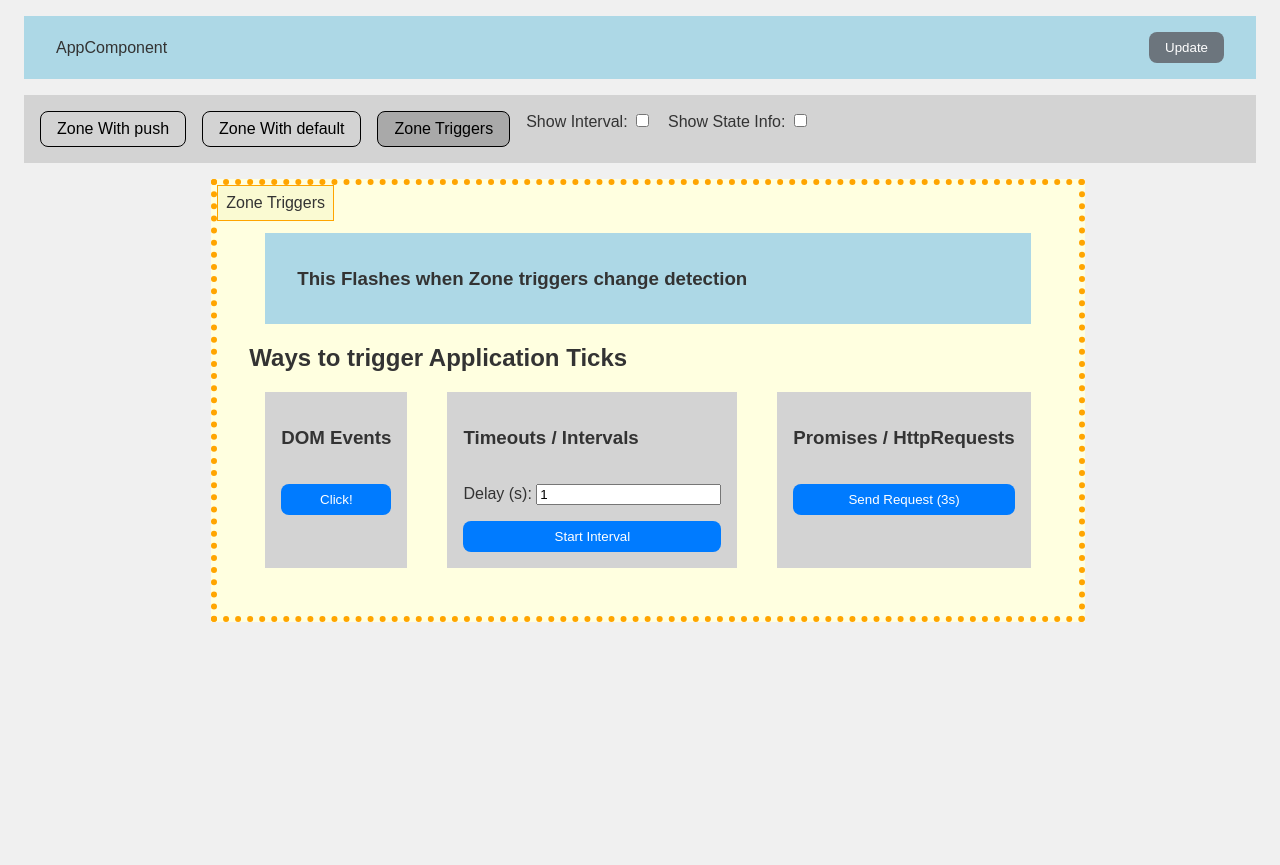
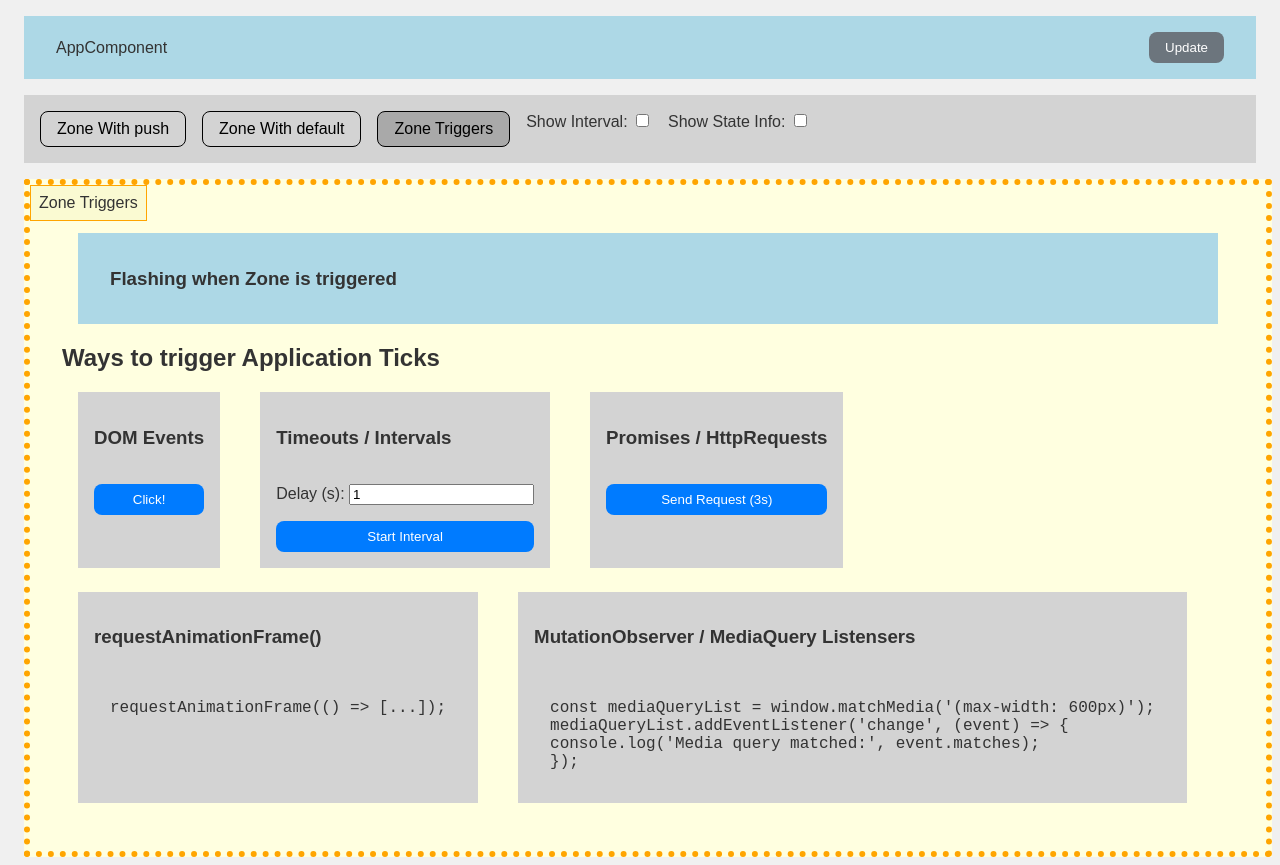
Before and after one commit to lombold/angular-change-detection-demo, an Angular app: page /zone-triggers in a window 1280 px wide. Before the commit the page ends 800 px from the top, so only its background shows below. Built offline with nearby package versions, Linux system fonts and the light colour scheme.

Commit message:
feat(zone-example) design

```diff
--- a/src/app/pages/zone-triggers/zone-triggers.component.ts
+++ b/src/app/pages/zone-triggers/zone-triggers.component.ts
@@ -18,11 +18,11 @@ import { takeUntilDestroyed } from '@angular/core/rxjs-interop';
       <p class="label">Zone Triggers</p>
       <div class="component flex-col blink-once-a" #flashingDiv>
         <div class="flex-row flex-justify-between flex-align-center">
-          <h3>This Flashes when Zone triggers change detection</h3>
+          <h3>Flashing when Zone is triggered</h3>
         </div>
       </div>
       <h2>Ways to trigger Application Ticks</h2>
-      <div class="flex-row">
+      <div class="flex-row flex-wrap">
         <div class="box flex-col">
           <h3>DOM Events</h3>
           <button type="button" (click)="log('Clicked!')">Click!</button>
@@ -41,6 +41,25 @@ import { takeUntilDestroyed } from '@angular/core/rxjs-interop';
           <button type="button" (click)="sendRequest()">
             Send Request (3s)
           </button>
+        </div>
+
+        <div class="box flex-col">
+          <h3>requestAnimationFrame()</h3>
+          <pre data-code>
+            requestAnimationFrame(() => [...]);
+          </pre
+          >
+        </div>
+
+        <div class="box flex-col">
+          <h3>MutationObserver / MediaQuery Listensers</h3>
+          <pre data-code>
+            const mediaQueryList = window.matchMedia('(max-width: 600px)');
+            mediaQueryList.addEventListener('change', (event) => {{ '{' }}
+            console.log('Media query matched:', event.matches);
+            {{ '}' }});
+          </pre
+          >
         </div>
       </div>
     </div>
@@ -87,6 +106,7 @@ export class ZoneTriggersComponent implements OnInit, OnDestroy {
 
   ngOnInit() {
     this.setupZoneChangeMonitor();
+    this.listenToMediaQuery();
   }
 
   ngOnDestroy() {}
@@ -131,6 +151,20 @@ export class ZoneTriggersComponent implements OnInit, OnDestroy {
     await new Promise((resolve) => setTimeout(resolve, 3000));
   }
 
-  // 9. Custom events? nah
-  //
+  // 3. requestAnimationFrame
+  public requestAnimationFrame() {
+    const animate = () => {
+      console.log('Animation frame triggered');
+      requestAnimationFrame(animate);
+    };
+    requestAnimationFrame(animate);
+  }
+
+  // 4. MutationObserver / MediaQuery Listeners
+  public listenToMediaQuery() {
+    const mediaQueryList = window.matchMedia('(min-width: 1000px)');
+    mediaQueryList.addEventListener('change', (event) => {
+      console.log('Media query matched:', event.matches);
+    });
+  }
 }
--- a/src/styles.scss
+++ b/src/styles.scss
@@ -122,6 +122,17 @@ pre {
   padding: 1rem;
   border: orange 6px dotted;
   white-space-collapse: preserve-breaks;
+
+  &[data-code] {
+    font-family: 'Courier New', Courier, monospace;
+    border: none;
+    background-color: lightgray;
+    color: #333;
+    margin: 0;
+    padding: 1rem;
+    white-space-collapse: preserve-breaks;
+  }
+
 }
 
 .blink-once-a {
@@ -156,6 +167,11 @@ pre {
   gap: 1rem;
 }
 
+.flex-wrap {
+  display: flex;
+  flex-wrap: wrap;
+}
+
 .flex-align-center {
   display: flex;
   align-items: center;
```
